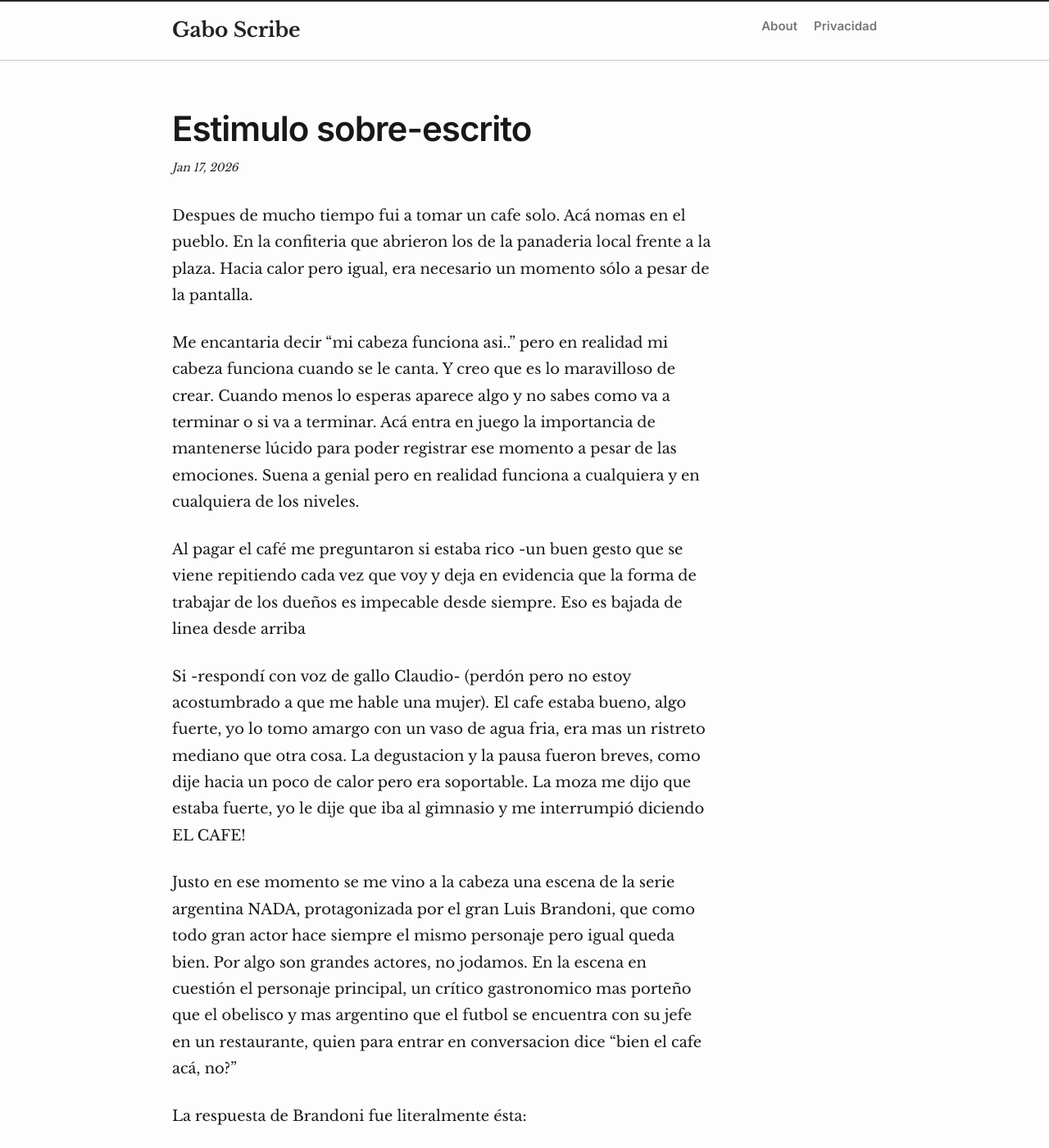
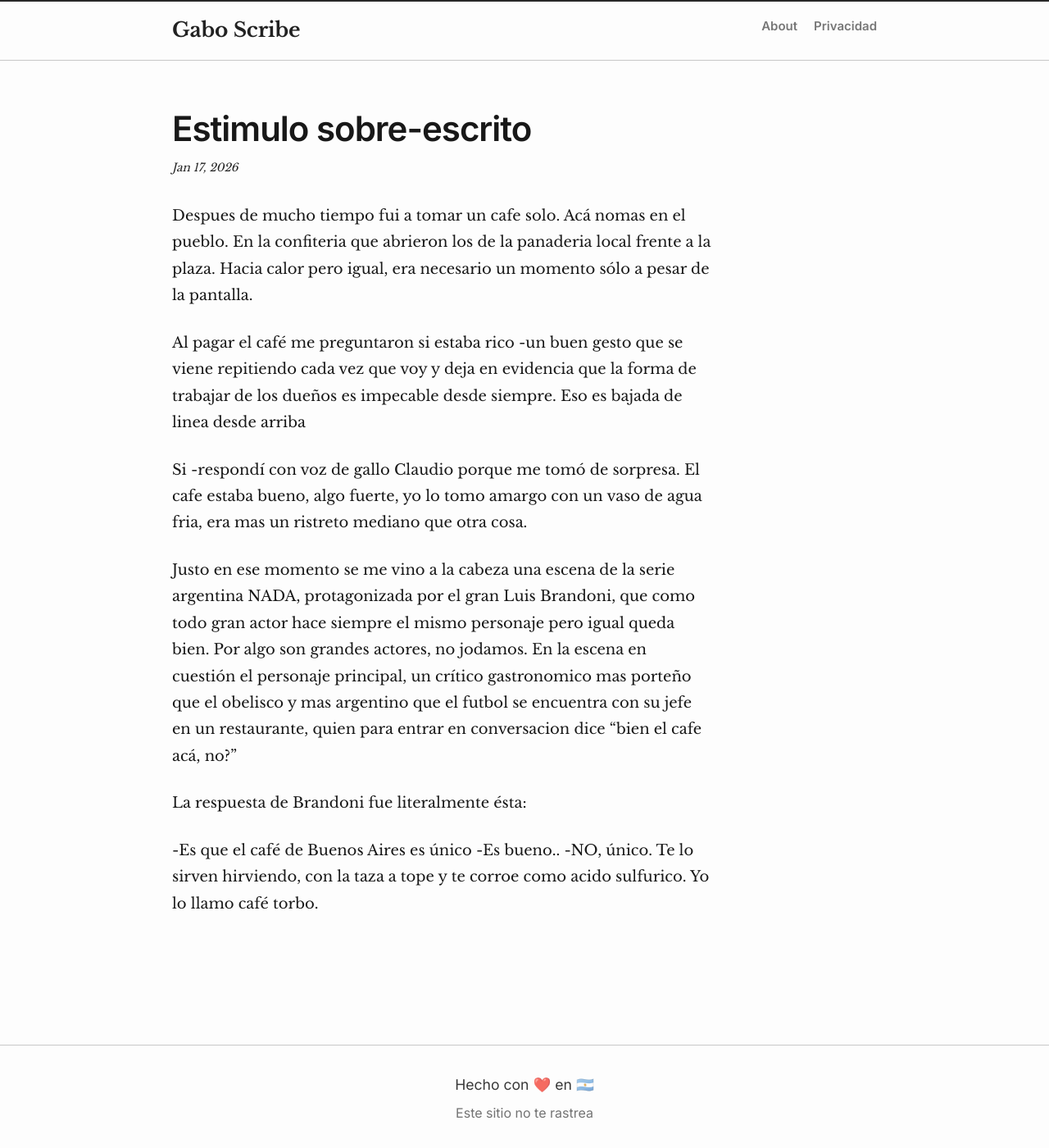
Before and after one commit to gsplay/blog, a Jekyll site: the page built from _posts/2026-01-17-estimulo-sobre-escrito.markdown, in a window 1280 px wide and 1400 px high. Shown: the whole window at 82% size. Built offline with Jekyll 4.4.1, drawn with Linux system fonts in a browser that asks for light colours; some of the changed text lies outside the part shown.

Commit message:
correccion del nuevo post

```diff
--- a/_posts/2026-01-17-estimulo-sobre-escrito.markdown
+++ b/_posts/2026-01-17-estimulo-sobre-escrito.markdown
@@ -6,13 +6,10 @@ categories: blog
 ---
 Despues de mucho tiempo fui a tomar un cafe solo. Acá nomas en el pueblo. En la confiteria que abrieron los de la panaderia local frente a la plaza. Hacia calor pero igual, era necesario un momento sólo a pesar de la pantalla.
 
-Me encantaria decir "mi cabeza funciona asi.." pero en realidad mi cabeza funciona cuando se le canta. Y creo que es lo maravilloso de crear. Cuando menos lo esperas aparece algo y no sabes como va a terminar o si va a terminar. Acá entra en juego la importancia de mantenerse lúcido para poder registrar ese momento a pesar de las emociones. Suena a genial pero en realidad funciona a cualquiera y en cualquiera de los niveles.
-
 Al pagar el café me preguntaron si estaba rico -un buen gesto que se viene repitiendo cada vez que voy y deja en evidencia que la forma de trabajar de los dueños es impecable desde siempre. Eso es bajada de linea desde arriba
 
-Si -respondí con voz de gallo Claudio-
-(perdón pero no estoy acostumbrado a que me hable una mujer).
-El cafe estaba bueno, algo fuerte, yo lo tomo amargo con un vaso de agua fria, era mas un ristreto mediano que otra cosa. La degustacion y la pausa fueron breves, como dije hacia un poco de calor pero era soportable. La moza me dijo que estaba fuerte, yo le dije que iba al gimnasio y me interrumpió diciendo EL CAFE!
+Si -respondí con voz de gallo Claudio porque me tomó de sorpresa.
+El cafe estaba bueno, algo fuerte, yo lo tomo amargo con un vaso de agua fria, era mas un ristreto mediano que otra cosa.
 
 Justo en ese momento se me vino a la cabeza una escena de la serie argentina NADA, protagonizada por el gran Luis Brandoni, que como todo gran actor hace siempre el mismo personaje pero igual queda bien. Por algo son grandes actores, no jodamos.
 En la escena en cuestión el personaje principal, un crítico gastronomico mas porteño que el obelisco y mas argentino que el futbol se encuentra con su jefe en un restaurante, quien para entrar en conversacion dice "bien el cafe acá, no?"
@@ -22,7 +19,3 @@ La respuesta de Brandoni fue literalmente ésta:
 -Es que el café de Buenos Aires es único
 -Es bueno..
 -NO, único. Te lo sirven hirviendo, con la taza a tope y te corroe como acido sulfurico. Yo lo llamo café torbo.
-
-Si el cafe estuvo algo fuerte. Si quisiera algo como a mi me gusta me lo haría en casa o iría a un lugar de especialidad. Hay que estar preparados para la sorpresa.
-
-Probablemente ese shot de cafeina y el amargor en mis papilas activaron al Gabo Scribe y salió algo que pensé que no iba a pasar. Mi cabeza hoy trabajó asi, con café, agua fria y un poco de aire libre.
```
